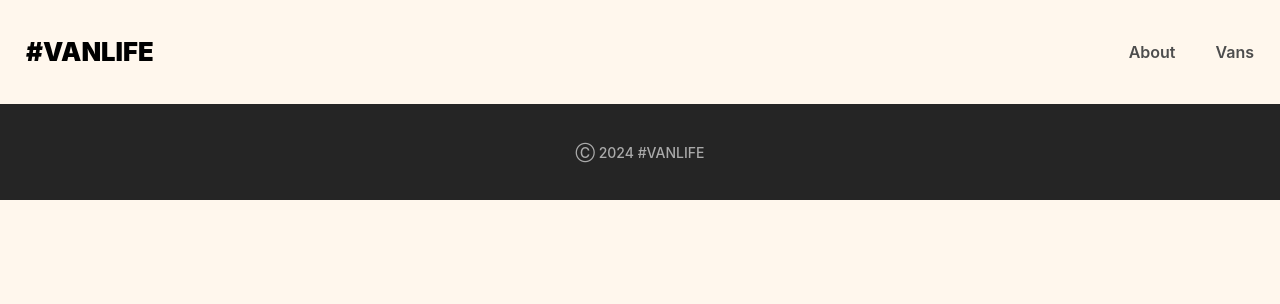
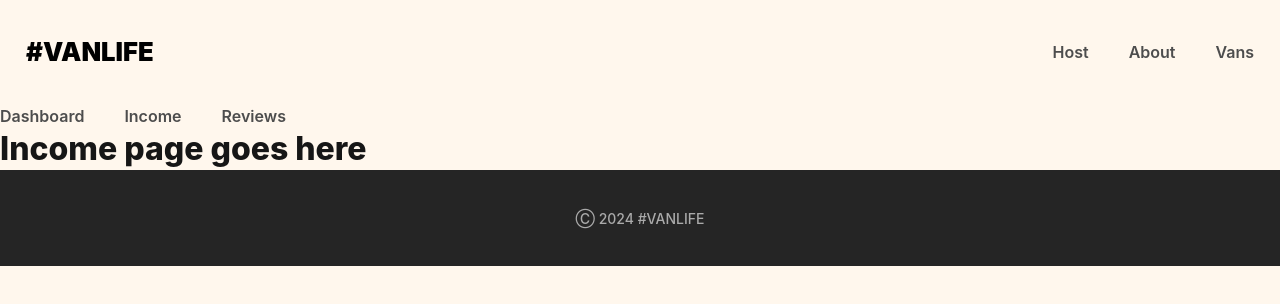
Before and after one commit to lexborron/van-life-app, a React (Vite) app: page /host/income in a window 1280 px wide. Shown: the top 304 px of the page. Built offline with nearby package versions, Linux system fonts and the light colour scheme; the HTML template or start-up script is replaced by a standard one; what miragejs would draw is missing.

Commit message:
Set up nested routes and create components for Host page

```diff
--- a/src/App.jsx
+++ b/src/App.jsx
@@ -1,8 +1,13 @@
 import { BrowserRouter, Routes, Route, Link } from "react-router-dom"; // Context provider
+import Home from "./pages/Home";
 import About from "./pages/About";
-import Home from "./pages/Home";
-import Vans from "./pages/Vans";
-import VanDetails from "./pages/VanDetails";
+import Vans from "./pages/Vans/Vans";
+import VanDetails from "./pages/Vans/VanDetails";
+import Dashboard from "./pages/Host/Dashboard";
+import Income from "./pages/Host/Income";
+import Reviews from "./pages/Host/Reviews";
+import Layout from "./components/Layout";
+import HostLayout from "./components/HostLayout";
 
 import "./App.css";
 import "./server";
@@ -10,20 +15,18 @@
 function App() {
   return (
     <BrowserRouter>
-      <header>
-        <Link className="site-logo" to="/">
-          #VANLIFE
-        </Link>
-        <nav>
-          <Link to="/about">About</Link>
-          <Link to="/vans">Vans</Link>
-        </nav>
-      </header>
       <Routes>
-        <Route path="/" element={<Home />} />
-        <Route path="/about" element={<About />} />
-        <Route path="/vans" element={<Vans />} />
-        <Route path="/vans/:id" element={<VanDetails />} />
+        <Route element={<Layout />}>
+          <Route path="/" element={<Home />} />
+          <Route path="/about" element={<About />} />
+          <Route path="/vans" element={<Vans />} />
+          <Route path="/vans/:id" element={<VanDetails />} />
+
+          <Route path="/host" element={<HostLayout />}>
+            <Route path="/host/income" element={<Income />} />
+            <Route path="/host/reviews" element={<Reviews />} />
+          </Route>
+        </Route>
       </Routes>
       <footer>Ⓒ 2024 #VANLIFE</footer>
     </BrowserRouter>
--- /dev/null
+++ b/src/components/Header.jsx
@@ -0,0 +1,18 @@
+import { Link } from "react-router-dom";
+
+function Header() {
+  return (
+    <header>
+      <Link className="site-logo" to="/">
+        #VanLife
+      </Link>
+      <nav>
+        <Link to="/host">Host</Link>
+        <Link to="/about">About</Link>
+        <Link to="/vans">Vans</Link>
+      </nav>
+    </header>
+  );
+}
+
+export default Header;
--- /dev/null
+++ b/src/components/HostLayout.jsx
@@ -0,0 +1,16 @@
+import { Link, Outlet } from "react-router-dom";
+
+function HostLayout() {
+  return (
+    <>
+      <nav>
+        <Link to="/host">Dashboard</Link>
+        <Link to="/host/income">Income</Link>
+        <Link to="/host/reviews">Reviews</Link>
+      </nav>
+      <Outlet />
+    </>
+  );
+}
+
+export default HostLayout;
--- /dev/null
+++ b/src/components/Layout.jsx
@@ -0,0 +1,12 @@
+import { Outlet } from "react-router-dom";
+import Header from "./Header";
+
+function Layout() {
+  return (
+    <>
+      <Header />
+      <Outlet />
+    </>
+  );
+}
+export default Layout;
--- /dev/null
+++ b/src/pages/Host/Dashboard.jsx
@@ -0,0 +1,5 @@
+function Dashboard() {
+  return <h1>Dashboard goes here</h1>;
+}
+
+export default Dashboard;
--- /dev/null
+++ b/src/pages/Host/Income.jsx
@@ -0,0 +1,5 @@
+function Income() {
+  return <h1>Income page goes here</h1>;
+}
+
+export default Income;
--- /dev/null
+++ b/src/pages/Host/Reviews.jsx
@@ -0,0 +1,5 @@
+function Reviews() {
+  return <h1>Reviews page goes here</h1>;
+}
+
+export default Reviews;
```
Also changed, not shown: src/pages/Vans/VanDetails.jsx (renamed from src/pages/VanDetails.jsx), src/pages/Vans/Vans.jsx (renamed from src/pages/Vans.jsx).
